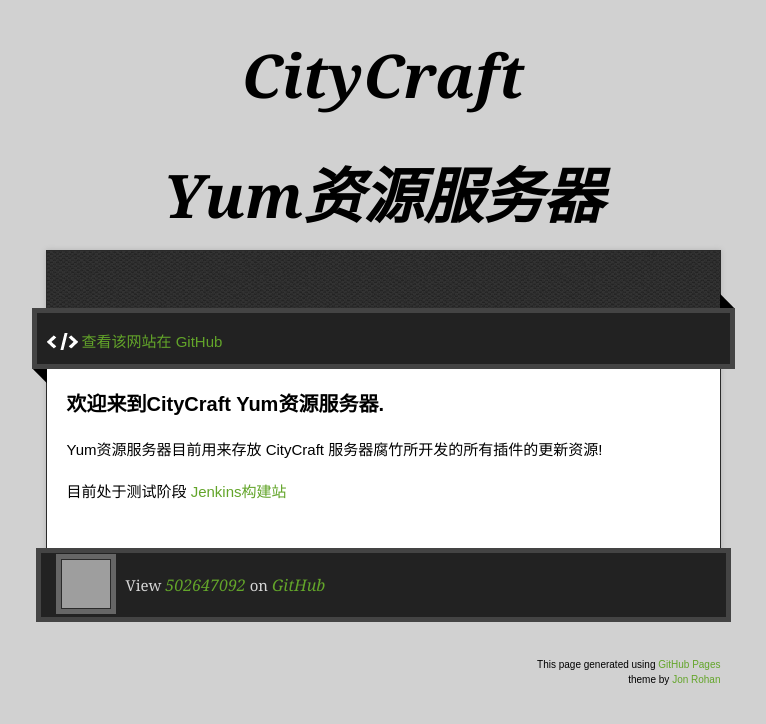
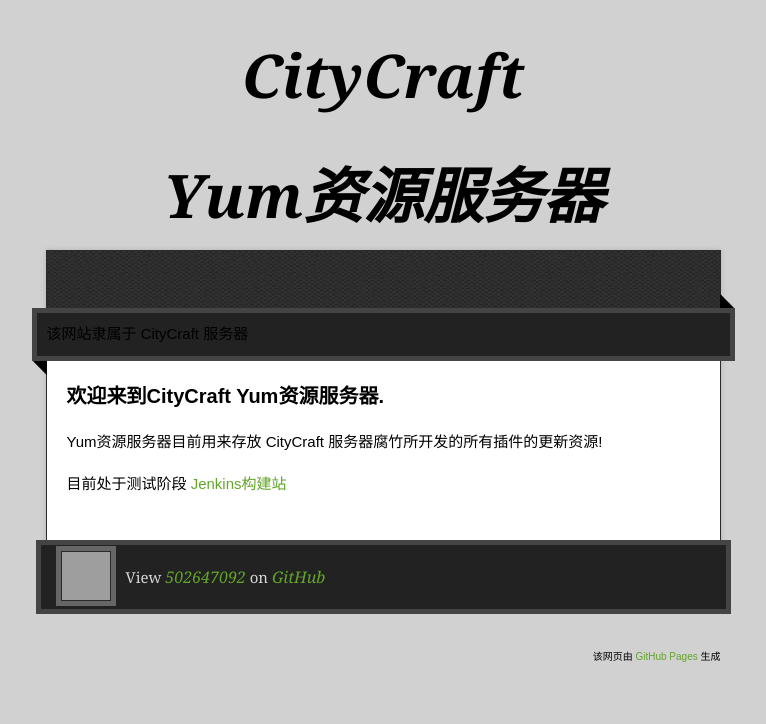
Before and after one commit to 502647092/502647092.github.io, a plain HTML site: page index.html in a window 1280 px wide. Shown: the whole page, without its empty margins (257-1023 px from the left). Drawn offline with nearby package versions, Linux system fonts and the light colour scheme; grey boxes are pictures that could not be loaded.

Commit message:
modify index.html...
Signed-off-by: 502647092 <jtb1@163.com>

```diff
--- a/index.html
+++ b/index.html
@@ -23,12 +23,12 @@
     <p class="tagline"></p>
     <div id="main" role="main">
       <div class="download-bar">
-        <div class="inner"> <a href="https://github.com/502647092" class="code">查看该网站在 GitHub</a> </div>
+        <div class="inner">该网站隶属于 CityCraft 服务器</div>
         <span class="blc"></span> <span class="trc"></span> </div>
       <article class="markdown-body">
         <h3> <a id="welcome-to-github-pages" class="anchor" href="#welcome-to-github-pages" aria-hidden="true"><span class="octicon octicon-link"></span></a> 欢迎来到CityCraft Yum资源服务器. </h3>
         <p>Yum资源服务器目前用来存放 CityCraft 服务器腐竹所开发的所有插件的更新资源!</p>
-		<p>目前处于测试阶段 <a href="http://ci.citycraft.cn/jenkins">Jenkins构建站</a></p>
+        <p>目前处于测试阶段 <a href="http://ci.citycraft.cn/jenkins">Jenkins构建站</a></p>
       </article>
     </div>
   </div>
@@ -36,8 +36,7 @@
     <div class="owner">
       <p><a href="https://github.com/502647092" class="avatar"><img src="https://avatars1.githubusercontent.com/u/10203793?v=3&amp;s=60" width="48" height="48"></a>View <a href="https://github.com/502647092">502647092</a> on <a href="https://www.github.com">GitHub</a></p>
     </div>
-    <div class="creds"> <small>This page generated using <a href="https://pages.github.com/">GitHub Pages</a><br>
-      theme by <a href="https://twitter.com/jonrohan/">Jon Rohan</a></small> </div>
+    <div class="creds"> <small>该网页由 <a href="https://pages.github.com/">GitHub Pages</a> 生成</small> </div>
   </footer>
 </div>
 <div class="current-section"> <a href="#top">Scroll to top</a> <a href="https://github.com/502647092/502647092.github.io/tarball/master" class="tar">tar</a><a href="https://github.com/502647092/502647092.github.io/zipball/master" class="zip">zip</a><a href="" class="code">source code</a>
```
